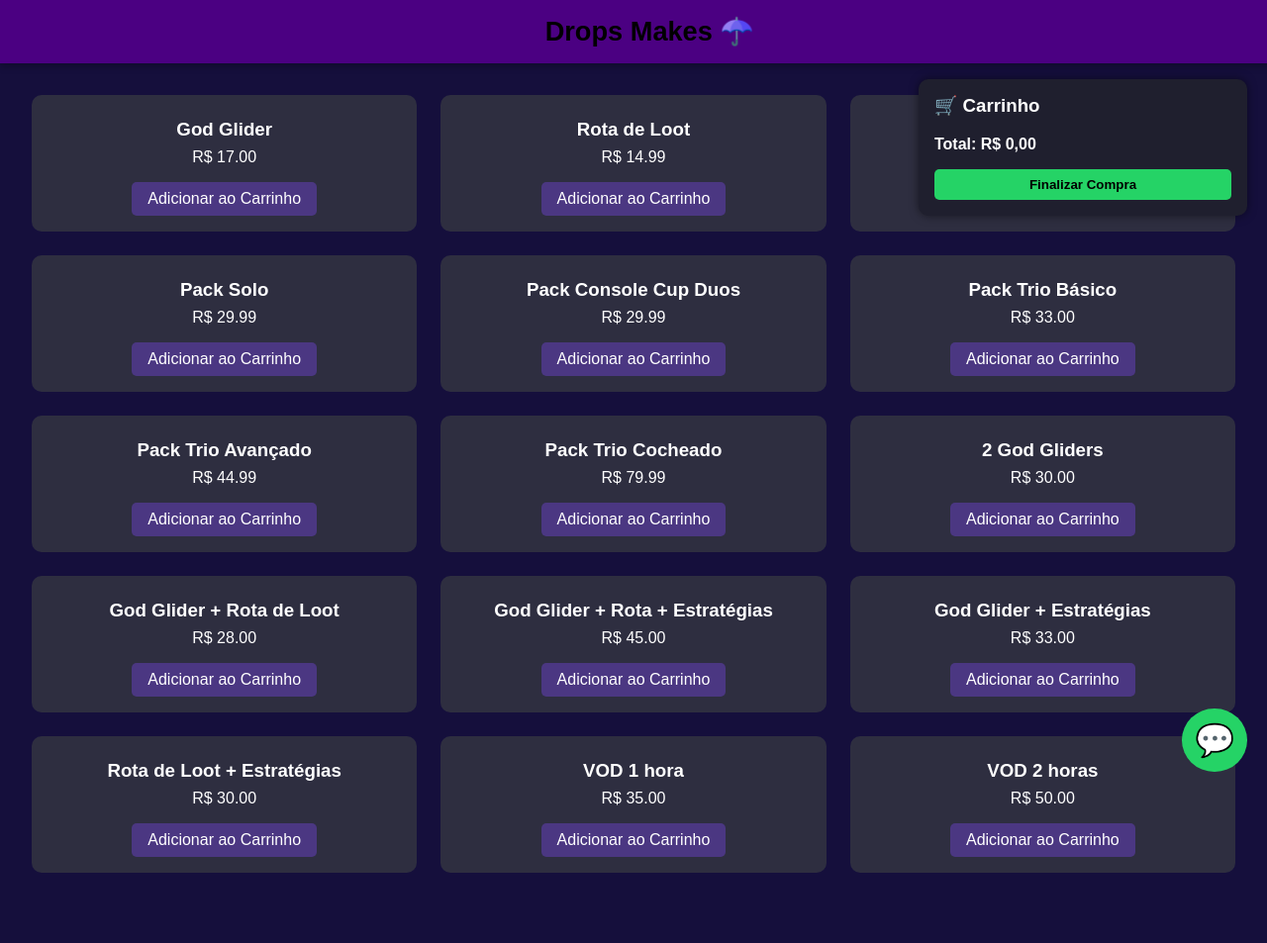
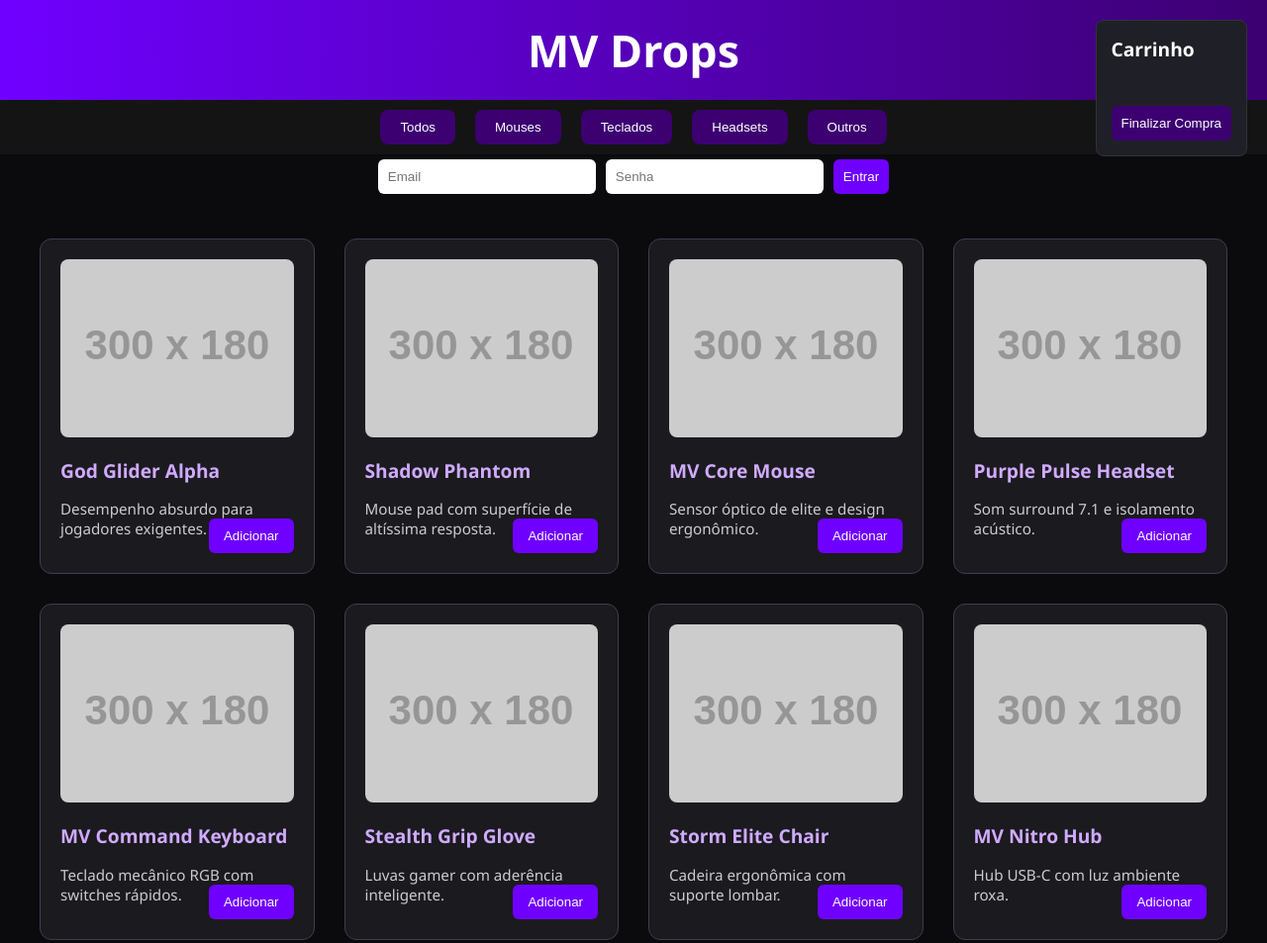
Before and after one commit to dropsmakess/drops-makes, a plain HTML site: page index.html in a window 1280 px wide. Shown: the top 953 px of the page at 99% size. Before the commit the page ends 914 px from the top, so only its background shows below. Drawn offline with Linux system fonts and the light colour scheme; placeholder pictures from the web are drawn by us.

Commit message:
Update index.html

```diff
--- a/index.html
+++ b/index.html
@@ -2,249 +2,248 @@
 <!DOCTYPE html>
 <html lang="pt-BR">
 <head>
-  <meta charset="UTF-8" />
-  <meta name="viewport" content="width=device-width, initial-scale=1" />
-  <title>Drops Makes ☂️</title>
+  <meta charset="UTF-8">
+  <meta name="viewport" content="width=device-width, initial-scale=1.0">
+  <title>MV Drops</title>
   <style>
     body {
-      font-family: Arial, sans-serif;
-      background-color: #150f3c;
-      color: #fff;
       margin: 0;
-      padding: 0;
+      font-family: 'Segoe UI', Tahoma, Geneva, Verdana, sans-serif;
+      background-color: #0b0b0e;
+      color: #ffffff;
     }
-
-    .tarja-topo {
-      background-color: #4b0082;
-      color: #000;
-      padding: 1rem;
-      text-align: center;
-      font-size: 1.7rem;
-      font-weight: bold;
-      position: fixed;
-      top: 0;
-      width: 100%;
-      z-index: 1000;
-      box-shadow: 0 2px 8px rgba(0,0,0,0.3);
-    }
-
-    .produtos {
-      display: grid;
-      grid-template-columns: repeat(auto-fit, minmax(300px, 1fr));
-      gap: 1.5rem;
-      padding: 6rem 2rem 2rem;
-    }
-
-    .produto {
-      background-color: #2e2e40;
-      padding: 1rem;
-      border-radius: 10px;
+    header {
+      background: linear-gradient(90deg, #6f00ff, #3c0071);
+      padding: 20px;
       text-align: center;
     }
-
-    .produto h3 {
-      margin: 0.5rem 0;
+    header h1 {
+      margin: 0;
+      font-size: 2.8rem;
+      color: #fff;
     }
-
-    .produto p {
-      margin: 0.5rem 0 1rem 0;
+    nav {
+      display: flex;
+      justify-content: center;
+      background-color: #141414;
+      padding: 10px;
+      gap: 20px;
     }
-
-    .produto button {
-      background-color: #4b3782;
+    nav button {
+      background-color: #3c0071;
+      color: #fff;
+      border: none;
+      padding: 10px 20px;
+      border-radius: 8px;
+      cursor: pointer;
+      transition: background 0.3s ease;
+    }
+    nav button:hover {
+      background-color: #6f00ff;
+    }
+    .container {
+      max-width: 1200px;
+      margin: 40px auto;
+      padding: 0 20px;
+    }
+    .auth {
+      display: flex;
+      justify-content: center;
+      margin-bottom: 30px;
+    }
+    .auth input, .auth button {
+      padding: 10px;
+      margin: 5px;
+      border-radius: 6px;
+      border: none;
+    }
+    .auth input {
+      width: 200px;
+    }
+    .auth button {
+      background-color: #6f00ff;
       color: white;
-      padding: 0.5rem 1rem;
-      border: none;
-      border-radius: 5px;
-      font-size: 1rem;
       cursor: pointer;
     }
-
-    .whatsapp {
-      position: fixed;
+    .product-grid {
+      display: grid;
+      grid-template-columns: repeat(auto-fit, minmax(250px, 1fr));
+      gap: 30px;
+    }
+    .product {
+      background-color: #1a1a1f;
+      border: 1px solid #3e3e50;
+      border-radius: 12px;
+      padding: 20px;
+      transition: transform 0.3s ease, box-shadow 0.3s ease;
+      position: relative;
+    }
+    .product:hover {
+      transform: scale(1.03);
+      box-shadow: 0 0 15px rgba(111, 0, 255, 0.4);
+    }
+    .product img {
+      width: 100%;
+      height: 180px;
+      object-fit: cover;
+      border-radius: 8px;
+      margin-bottom: 15px;
+    }
+    .product h2 {
+      font-size: 1.2rem;
+      margin: 0 0 10px;
+      color: #d0aaff;
+    }
+    .product p {
+      color: #ccc;
+      font-size: 0.95rem;
+    }
+    .add-cart {
+      position: absolute;
       bottom: 20px;
       right: 20px;
-      background-color: #25d366;
-      color: white;
-      padding: 0.8rem;
-      border-radius: 50%;
-      font-size: 2rem;
-      text-align: center;
-      text-decoration: none;
-      z-index: 1000;
-    }
-
-    .carrinho {
-      position: fixed;
-      top: 80px;
-      right: 20px;
-      background-color: #1f1f2e;
-      padding: 1rem;
-      border-radius: 10px;
-      width: 300px;
-      max-height: 400px;
-      overflow-y: auto;
-      box-shadow: 0 0 10px rgba(0,0,0,0.5);
-      z-index: 999;
-    }
-
-    .carrinho h3 {
-      margin-top: 0;
-    }
-
-    .carrinho-item {
-      border-bottom: 1px solid #555;
-      padding: 0.3rem 0;
-      display: flex;
-      justify-content: space-between;
-      align-items: center;
-    }
-
-    .carrinho-total {
-      font-weight: bold;
-      margin-top: 1rem;
-    }
-
-    .finalizar {
-      background-color: #25d366;
+      background-color: #6f00ff;
       border: none;
-      padding: 0.5rem;
-      width: 100%;
-      border-radius: 5px;
-      color: #000;
-      font-weight: bold;
-      cursor: pointer;
-      margin-top: 1rem;
-    }
-
-    .remove-btn {
-      background: none;
-      border: none;
-      color: #f44;
-      font-size: 1.2rem;
+      padding: 10px 15px;
+      color: #fff;
+      border-radius: 6px;
       cursor: pointer;
     }
-
-    /* Media query para celulares */
-    @media (max-width: 480px) {
-      .carrinho {
-        width: 200px;
-        top: 60px;
-        right: 10px;
-        max-height: 300px;
-        padding: 0.5rem;
-        font-size: 0.9rem;
-      }
-
-      .carrinho .finalizar {
-        padding: 0.4rem;
-        font-size: 0.9rem;
-      }
+    .cart {
+      position: fixed;
+      top: 20px;
+      right: 20px;
+      background-color: #1f1f27;
+      padding: 15px;
+      border-radius: 8px;
+      border: 1px solid #333;
+    }
+    .cart h3 {
+      margin-top: 0;
+      font-size: 1.2rem;
+    }
+    .cart-items {
+      max-height: 200px;
+      overflow-y: auto;
+      font-size: 0.9rem;
+    }
+    .pay-button {
+      background-color: #3c0071;
+      color: white;
+      border: none;
+      padding: 10px;
+      border-radius: 6px;
+      margin-top: 10px;
+      cursor: pointer;
+    }
+    footer {
+      text-align: center;
+      padding: 20px;
+      background-color: #141414;
+      color: #777;
     }
   </style>
 </head>
 <body>
+  <header>
+    <h1>MV Drops</h1>
+  </header>
 
-  <div class="tarja-topo">Drops Makes ☂️</div>
+  <nav>
+    <button onclick="filterProducts('all')">Todos</button>
+    <button onclick="filterProducts('mouse')">Mouses</button>
+    <button onclick="filterProducts('teclado')">Teclados</button>
+    <button onclick="filterProducts('headset')">Headsets</button>
+    <button onclick="filterProducts('outros')">Outros</button>
+  </nav>
 
-  <div class="carrinho" id="carrinho">
-    <h3>🛒 Carrinho</h3>
-    <div id="carrinho-itens"></div>
-    <div class="carrinho-total" id="carrinho-total">Total: R$ 0,00</div>
-    <button class="finalizar" onclick="finalizarCompra()">Finalizar Compra</button>
+  <div class="auth">
+    <input type="text" placeholder="Email" id="email">
+    <input type="password" placeholder="Senha" id="password">
+    <button onclick="login()">Entrar</button>
   </div>
 
-  <section class="produtos" id="produtos">
-    <!-- Produtos são gerados pelo JS -->
-  </section>
+  <div class="container">
+    <div class="product-grid" id="productGrid">
+      <!-- Produtos inseridos via JS -->
+    </div>
+  </div>
 
-  <a href="https://wa.me/55319967378666" target="_blank" class="whatsapp">💬</a>
+  <div class="cart">
+    <h3>Carrinho</h3>
+    <ul class="cart-items" id="cartItems"></ul>
+    <button class="pay-button" onclick="pagar()">Finalizar Compra</button>
+  </div>
+
+  <footer>
+    <p>&copy; 2025 MV Drops — Todos os direitos reservados.</p>
+  </footer>
 
   <script>
-    const produtos = [
-      { nome: "God Glider", preco: 17 },
-      { nome: "Rota de Loot", preco: 14.99 },
-      { nome: "Estratégias / Meta", preco: 18.99 },
-      { nome: "Pack Solo", preco: 29.99 },
-      { nome: "Pack Console Cup Duos", preco: 29.99 },
-      { nome: "Pack Trio Básico", preco: 33 },
-      { nome: "Pack Trio Avançado", preco: 44.99 },
-      { nome: "Pack Trio Cocheado", preco: 79.99 },
-      { nome: "2 God Gliders", preco: 30 },
-      { nome: "God Glider + Rota de Loot", preco: 28 },
-      { nome: "God Glider + Rota + Estratégias", preco: 45 },
-      { nome: "God Glider + Estratégias", preco: 33 },
-      { nome: "Rota de Loot + Estratégias", preco: 30 },
-      { nome: "VOD 1 hora", preco: 35 },
-      { nome: "VOD 2 horas", preco: 50 }
+    const products = [
+      { name: 'God Glider Alpha', desc: 'Desempenho absurdo para jogadores exigentes.', category: 'mouse' },
+      { name: 'Shadow Phantom', desc: 'Mouse pad com superfície de altíssima resposta.', category: 'outros' },
+      { name: 'MV Core Mouse', desc: 'Sensor óptico de elite e design ergonômico.', category: 'mouse' },
+      { name: 'Purple Pulse Headset', desc: 'Som surround 7.1 e isolamento acústico.', category: 'headset' },
+      { name: 'MV Command Keyboard', desc: 'Teclado mecânico RGB com switches rápidos.', category: 'teclado' },
+      { name: 'Stealth Grip Glove', desc: 'Luvas gamer com aderência inteligente.', category: 'outros' },
+      { name: 'Storm Elite Chair', desc: 'Cadeira ergonômica com suporte lombar.', category: 'outros' },
+      { name: 'MV Nitro Hub', desc: 'Hub USB-C com luz ambiente roxa.', category: 'outros' },
+      { name: 'Blacklight Stand', desc: 'Suporte iluminado para headset e celular.', category: 'outros' },
+      { name: 'Digital Collector Pack', desc: 'Pacote com assets digitais temáticos.', category: 'outros' },
     ];
 
-    const carrinho = [];
+    const grid = document.getElementById('productGrid');
+    const cart = document.getElementById('cartItems');
 
-    function atualizarCarrinho() {
-      const carrinhoItens = document.getElementById('carrinho-itens');
-      const carrinhoTotal = document.getElementById('carrinho-total');
-      carrinhoItens.innerHTML = '';
-      let total = 0;
-
-      carrinho.forEach((item, index) => {
+    function renderProducts(filter) {
+      grid.innerHTML = '';
+      const filtered = filter === 'all' ? products : products.filter(p => p.category === filter);
+      filtered.forEach((p, i) => {
         const div = document.createElement('div');
-        div.className = 'carrinho-item';
+        div.className = 'product';
+        div.setAttribute('data-category', p.category);
         div.innerHTML = `
-          ${item.nome} - R$ ${item.preco.toFixed(2)}
-          <button class="remove-btn" onclick="removerDoCarrinho(${index})">❌</button>
+          <img src="https://via.placeholder.com/300x180?text=Produto+${i+1}" alt="${p.name}">
+          <h2>${p.name}</h2>
+          <p>${p.desc}</p>
+          <button class="add-cart" onclick="addToCart('${p.name}')">Adicionar</button>
         `;
-        carrinhoItens.appendChild(div);
-        total += item.preco;
-      });
-
-      carrinhoTotal.textContent = `Total: R$ ${total.toFixed(2)}`;
-    }
-
-    function adicionarAoCarrinho(nome, preco) {
-      carrinho.push({ nome, preco });
-      atualizarCarrinho();
-    }
-
-    function removerDoCarrinho(index) {
-      carrinho.splice(index, 1);
-      atualizarCarrinho();
-    }
-
-    function finalizarCompra() {
-      if (carrinho.length === 0) {
-        alert("Seu carrinho está vazio.");
-        return;
-      }
-
-      let mensagem = "Olá! Quero comprar os seguintes produtos:\n\n";
-      let total = 0;
-
-      carrinho.forEach(item => {
-        mensagem += `- ${item.nome} (R$ ${item.preco.toFixed(2)})\n`;
-        total += item.preco;
-      });
-
-      mensagem += `\nTotal: R$ ${total.toFixed(2)}\n`;
-      const link = `https://wa.me/SEUNUMERO?text=${encodeURIComponent(mensagem)}`;
-      window.open(link, '_blank');
-    }
-
-    function gerarProdutos() {
-      const container = document.getElementById('produtos');
-      produtos.forEach(prod => {
-        const div = document.createElement('div');
-        div.className = 'produto';
-        div.innerHTML = `
-          <h3>${prod.nome}</h3>
-          <p>R$ ${prod.preco.toFixed(2)}</p>
-          <button onclick="adicionarAoCarrinho('${prod.nome}', ${prod.preco})">Adicionar ao Carrinho</button>
-        `;
-        container.appendChild(div);
+        grid.appendChild(div);
       });
     }
 
-    gerarProdutos();
+    function addToCart(item) {
+      const li = document.createElement('li');
+      li.textContent = item;
+      cart.appendChild(li);
+    }
+
+    function filterProducts(cat) {
+      renderProducts(cat);
+    }
+
+    function login() {
+      const email = document.getElementById('email').value;
+      const password = document.getElementById('password').value;
+      if (email && password) {
+        alert('Login efetuado com sucesso! Bem-vindo, ' + email);
+      } else {
+        alert('Preencha todos os campos.');
+      }
+    }
+
+    function pagar() {
+      const items = [...cart.children].map(li => li.textContent);
+      if (items.length === 0) {
+        alert('Carrinho vazio.');
+      } else {
+        alert('Compra realizada com sucesso:\n' + items.join('\n'));
+        cart.innerHTML = '';
+      }
+    }
+
+    renderProducts('all');
   </script>
 </body>
 </html>
```
